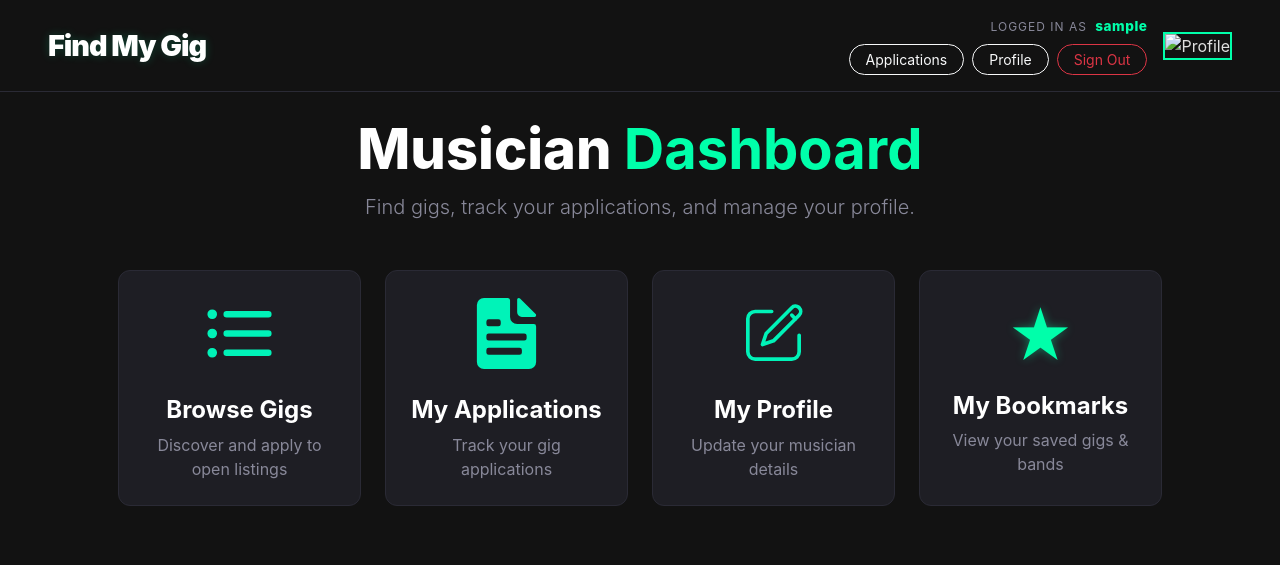
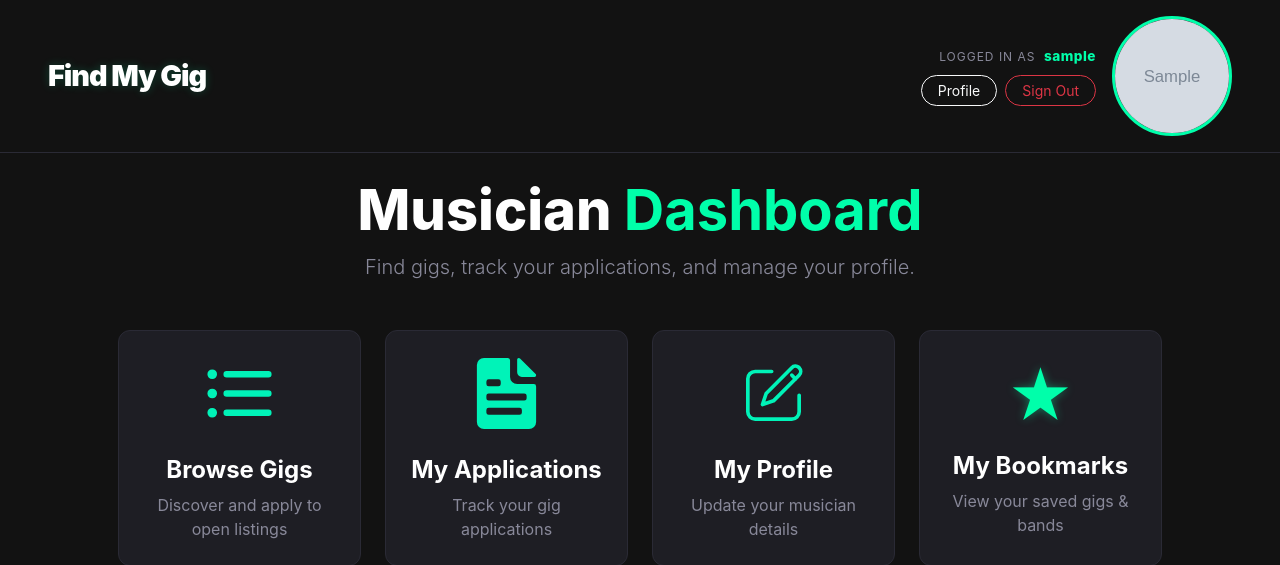
Before and after one commit to yehorm14/find-my-gig, a Django app: page /dashboard/ in a window 1280 px wide. Shown: the top 565 px of the page. Run offline with Django 4.2, Linux system fonts and the light colour scheme; a user stored in the database is signed in; tables that the repository leaves empty hold one stand-in row (values such as "Sample post"); grey boxes marked "Sample" are stand-in pictures.

Commit message:
Navbar user type fixed

```diff
--- a/find_my_gig/settings.py
+++ b/find_my_gig/settings.py
@@ -76,6 +76,7 @@ TEMPLATES = [
                 'django.contrib.auth.context_processors.auth',
                 'django.contrib.messages.context_processors.messages',
                 'gigs.context_processors.profile_type',
+                'gigs.context_processors.user_profile',
             ],
         },
     },
--- a/gigs/context_processors.py
+++ b/gigs/context_processors.py
@@ -7,3 +7,17 @@ def profile_type(request):
         elif hasattr(request.user, 'band'):
             return {'profile_type': 'band'}
     return {'profile_type': None}
+
+def user_profile(request):
+    if request.user.is_authenticated:
+        try:
+            pic = request.user.musician.profile_picture
+            return {'profile_pic': pic}
+        except:
+            pass
+        try:
+            pic = request.user.band.profile_picture
+            return {'profile_pic': pic}
+        except:
+            pass
+    return {'profile_pic': None}
--- a/templates/gigs/base.html
+++ b/templates/gigs/base.html
@@ -36,8 +36,13 @@
 
             <div class="d-flex gap-2 justify-content-end">
               {% if user.is_authenticated %}
-                <a href="{% url 'gigs:my_applications' %}" class="btn btn-sm btn-outline-light rounded-pill px-3">Applications</a>
-                <a href="{% url 'gigs:my_profile' %}" class="btn btn-sm btn-outline-light rounded-pill px-3">Profile</a>
+                {% if profile_type == 'musician' %}
+                  <a href="{% url 'gigs:my_applications' %}" class="btn btn-sm btn-outline-light rounded-pill px-3">My Applications</a>
+                {% elif profile_type == 'band' %}
+                  <a href="{% url 'gigs:my_listings' %}" class="btn btn-sm btn-outline-light rounded-pill px-3"> My Listings</a>
+                {% endif %}
+
+                  <a href="{% url 'gigs:my_profile' %}" class="btn btn-sm btn-outline-light rounded-pill px-3">Profile</a>
                 <form method="POST" action="{% url 'gigs:logout' %}" style="display:inline;">
                   {% csrf_token %}
                   <button class="btn btn-sm btn-outline-danger rounded-pill px-3">Sign Out</button>
@@ -50,7 +55,11 @@
           </div>
 
           {% if user.is_authenticated %}
-            <img src="{{ user.profile.profile_pic.url }}" alt="Profile" class="profile-pic-nav border border-2 border-accent">
+            {% if profile_pic %}
+              <img src="{{ profile_pic.url }}" class="profile-pic">
+            {% else %}
+              <img src="{% static 'find_my_gig/images/pfp-placeholder.png' %}" class="profile-pic">
+            {% endif %}
           {% endif %}
 
         </div>
```
